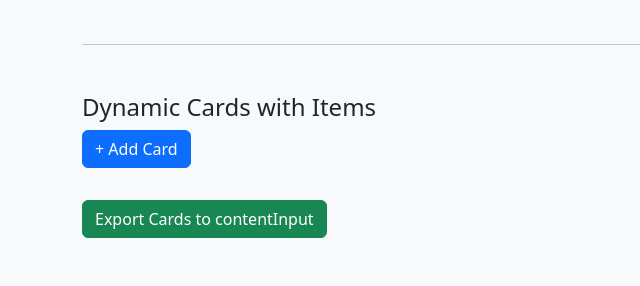
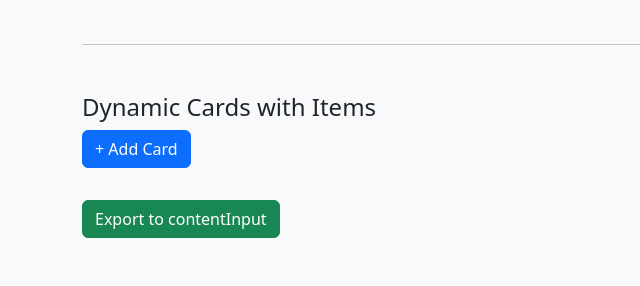
Before and after one commit to mohamed36578/my-flask-app, a Flask app: template templates/dashboard.html in a window 1280 px wide. Shown: the part 519-805 px from the top of the page, without its empty margins (0-640 px from the left). Run offline with Flask 3, Linux system fonts and the light colour scheme; the template is opened without the code that fills it, so the values that code supplies are empty; some libraries are stand-ins or nearby versions.

Commit message:
dashboard promax21

```diff
--- a/templates/dashboard.html
+++ b/templates/dashboard.html
@@ -75,7 +75,7 @@
 
         <!-- Export Button -->
         <div class="mt-3">
-            <button class="btn btn-success" onclick="exportData()">Export Cards to contentInput</button>
+            <button class="btn btn-success" onclick="exportData()">Export to contentInput</button>
         </div>
     </div>
 
```
